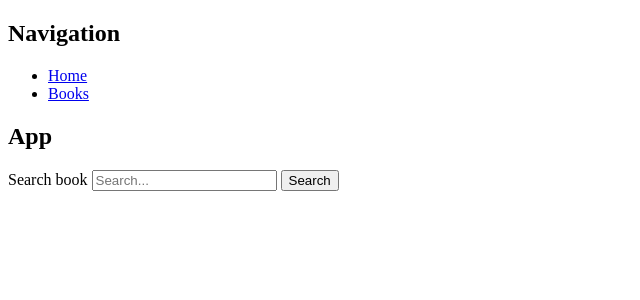
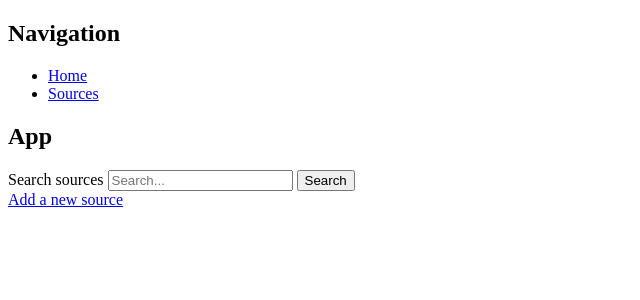
Before and after one commit to UniSoloGr/miniprojekti, a Flask app: page / in a window 1280 px wide. Shown: the top 300 px of the page, without its empty margins (0-640 px from the left). Run offline with Flask 3, Linux system fonts and the light colour scheme.

Commit message:
feat: enable source addition in a text format

```diff
--- /dev/null
+++ b/main.py
@@ -0,0 +1,6 @@
+def main():
+    print("Hello from miniprojekti!")
+
+
+if __name__ == "__main__":
+    main()
--- a/src/app.py
+++ b/src/app.py
@@ -1,10 +1,32 @@
-from flask import render_template
+from flask import render_template, request, redirect, flash
+from repositories.source_repository import get_sources, create_source
 from config import app
 
 @app.route("/")
 def index():
-    return render_template("index.html")
+    search_name = request.args.get("q", "").strip()
+    sources = get_sources()
+    if search_name:
+        query = search_name.casefold()
+        sources = [source for source in sources if query in source.content.casefold()]
+    return render_template("index.html", sources=sources, search_name=search_name)
 
-@app.route("/books")
-def book_view():
-    return render_template("book_view.html")
+@app.route("/sources")
+def source_view():
+    sources = get_sources()
+    return render_template("source_view.html", sources=sources)
+
+@app.route("/new_source")
+def new():
+    return render_template("new_source.html")
+
+@app.route("/add_source", methods=["POST"])
+def source_addition():
+    content = request.form["abstract"]
+
+    try:
+        create_source(content)
+        return redirect("/")
+    except Exception as error:
+        flash(str(error))
+        return redirect("/new_source")
--- a/src/config.py
+++ b/src/config.py
@@ -1,4 +1,5 @@
 from flask import Flask
+from flask_sqlalchemy import SQLAlchemy
 from dotenv import load_dotenv
 from os import getenv
 
@@ -6,3 +7,5 @@ load_dotenv()
 
 app = Flask(__name__)
 app.secret_key = getenv("SECRET_KEY")
+app.config["SQLALCHEMY_DATABASE_URI"] = getenv("DATABASE_URL")
+db = SQLAlchemy(app)
--- /dev/null
+++ b/src/repositories/source_repository.py
@@ -0,0 +1,14 @@
+from config import db
+from sqlalchemy import text
+
+from entities.source import Source
+
+def get_sources():
+    result = db.session.execute(text("SELECT id, content FROM Sources"))
+    sources = result.fetchall()
+    return [Source(source[0], source[1]) for source in sources]
+
+def create_source(content):
+    sql = text("INSERT INTO Sources (content) VALUES (:content)")
+    db.session.execute(sql, { "content": content })
+    db.session.commit()
--- /dev/null
+++ b/src/schema.sql
@@ -0,0 +1,4 @@
+CREATE TABLE Sources (
+    id INTEGER PRIMARY KEY AUTOINCREMENT,
+    content TEXT NOT NULL
+)
--- a/src/templates/index.html
+++ b/src/templates/index.html
@@ -6,7 +6,7 @@ block body %}
 <h2>App</h2>
 
 <form method="get" role="search">
-  <label for="search-input">Search book</label>
+  <label for="search-input">Search sources</label>
   <input
     type="search"
     id="search-input"
@@ -17,16 +17,24 @@ block body %}
   <button type="submit">Search</button>
 </form>
 
-{% if books %}
+{% if search_name %}
     <h3>Search results</h3>
+{% elif sources %}
+    <h3>Sources</h3>
+{% endif %}
 
-    {% for book in books %}
+{% if sources %}
+    {% for source in sources %}
         <div>
-            <h4>{{ book.title }}</h4>
+            <h4>{{ source.content }}</h4>
         </div>
     {% endfor %}
 {% elif search_name %}
-    <p>No books found.</p>
+    <p>No sources found.</p>
 {% endif %}
 
+<div>
+  <a href="/new_source">Add a new source</a>
+</div>
+
 {% endblock %}
--- a/src/templates/links.html
+++ b/src/templates/links.html
@@ -1,5 +1,5 @@
 <h2>Navigation</h2>
 <ul class="nav-links">
     <li><a href="/">Home</a></li>
-    <li><a href="/books">Books</a></li>
+    <li><a href="/sources">Sources</a></li>
 </ul>
```
Also changed, not shown: pyproject.toml (added, +10 -0 lines), src/db_helper.py (added, +47 -0 lines), src/entities/source.py (added, +7 -0 lines), src/templates/book_view.html (deleted, +0 -8 lines), src/templates/new_source.html (added, +28 -0 lines), src/templates/source_view.html (added, +16 -0 lines), 3 other files.
